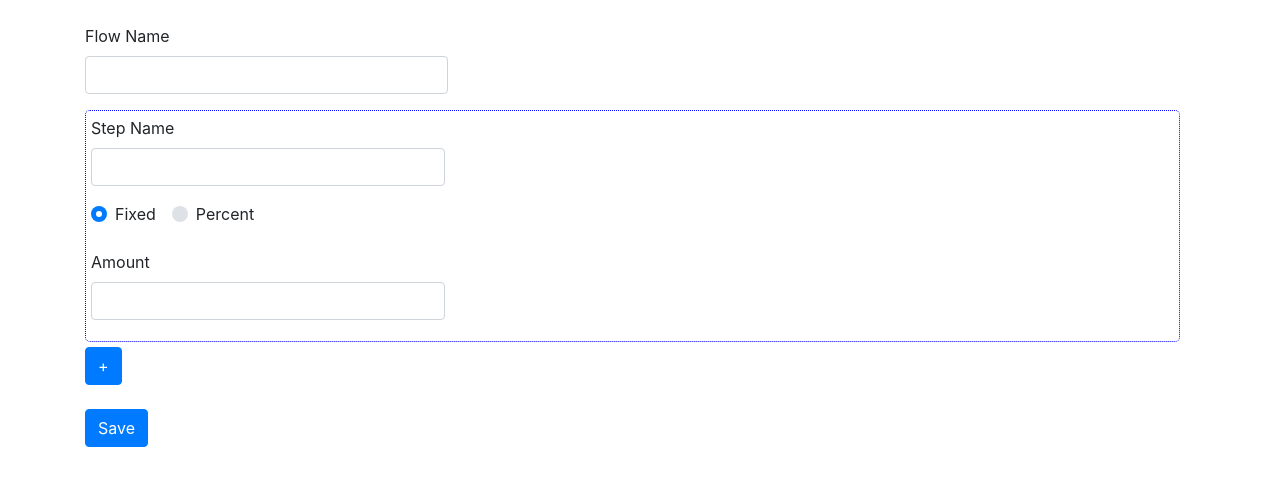
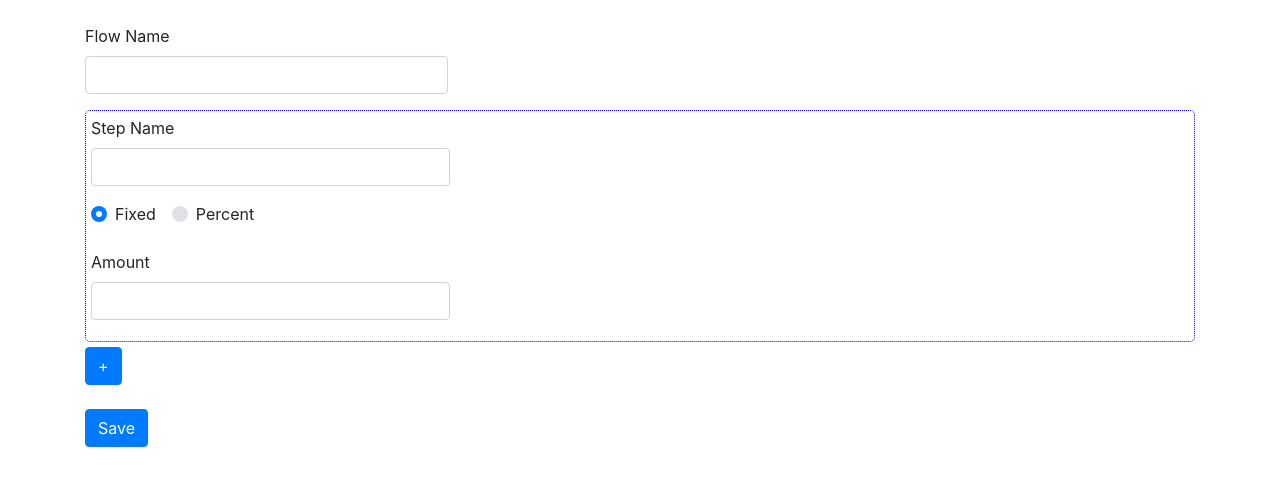
Before and after one commit to angelika-mamchych/BudgetBuddy, a Flask app: page /new_flow in a window 1280 px wide. Shown: the part 56-542 px from the top of the page. Run offline with Flask 2, Linux system fonts and the light colour scheme; some libraries are stand-ins or nearby versions.

Commit message:
Fixed according to comments

```diff
--- a/templates/flow_form.html
+++ b/templates/flow_form.html
@@ -11,7 +11,7 @@
 
   class Step extends React.Component {
     render() {
-      const style = {border: "1px dotted blue", padding: "5px", marginBottom: "5px", marginRight: "15px", borderRadius: "5px"};
+      const style = {border: "1px dotted blue", padding: "5px", marginBottom: "5px", borderRadius: "5px"};
       const step = this.props.number
       return <div style={style}>
         <StepName number={step} name={this.props.name} onChangeName={this.props.onChangeName}/>
```
Also changed, not shown: app.py (+0 -12 lines).
